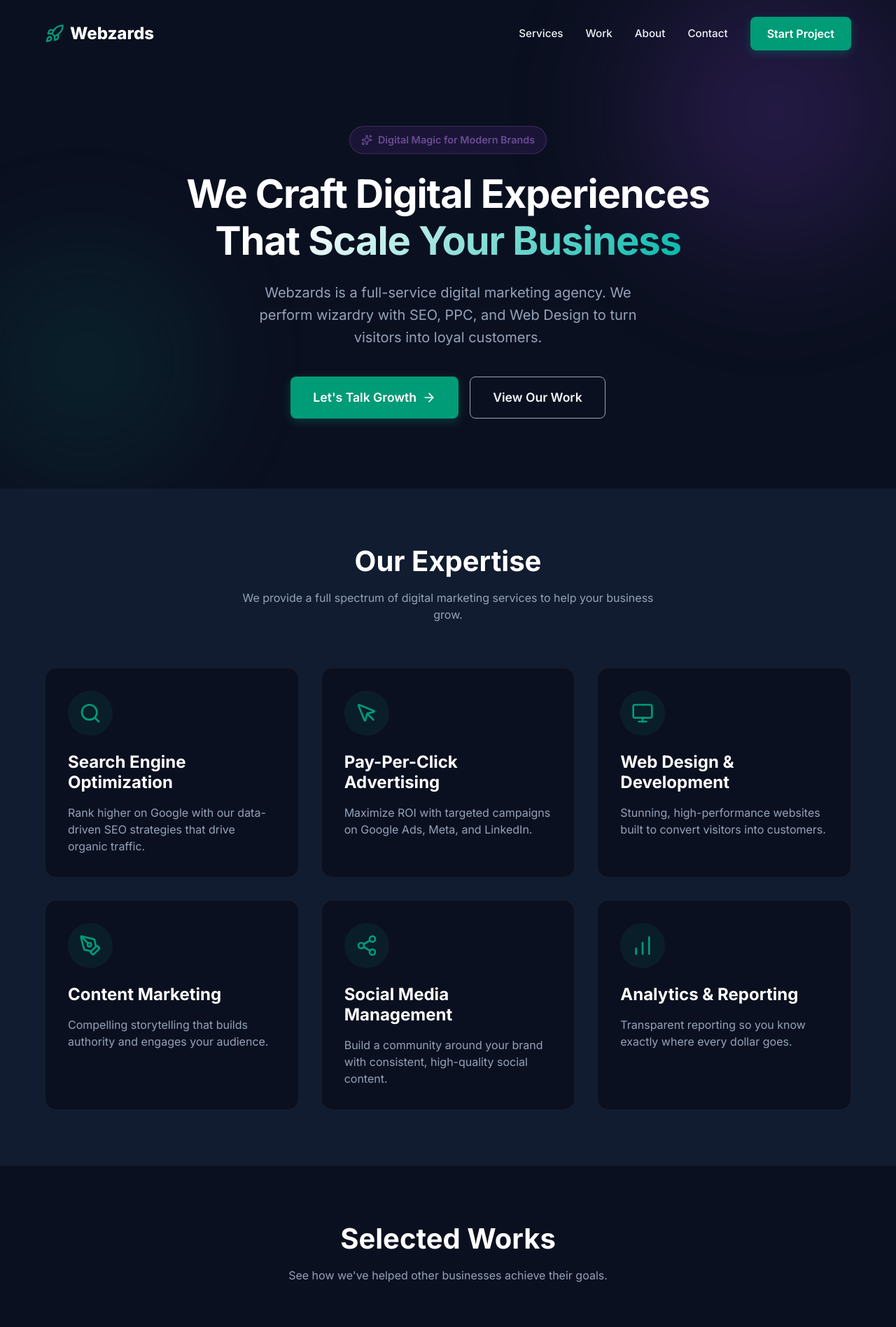
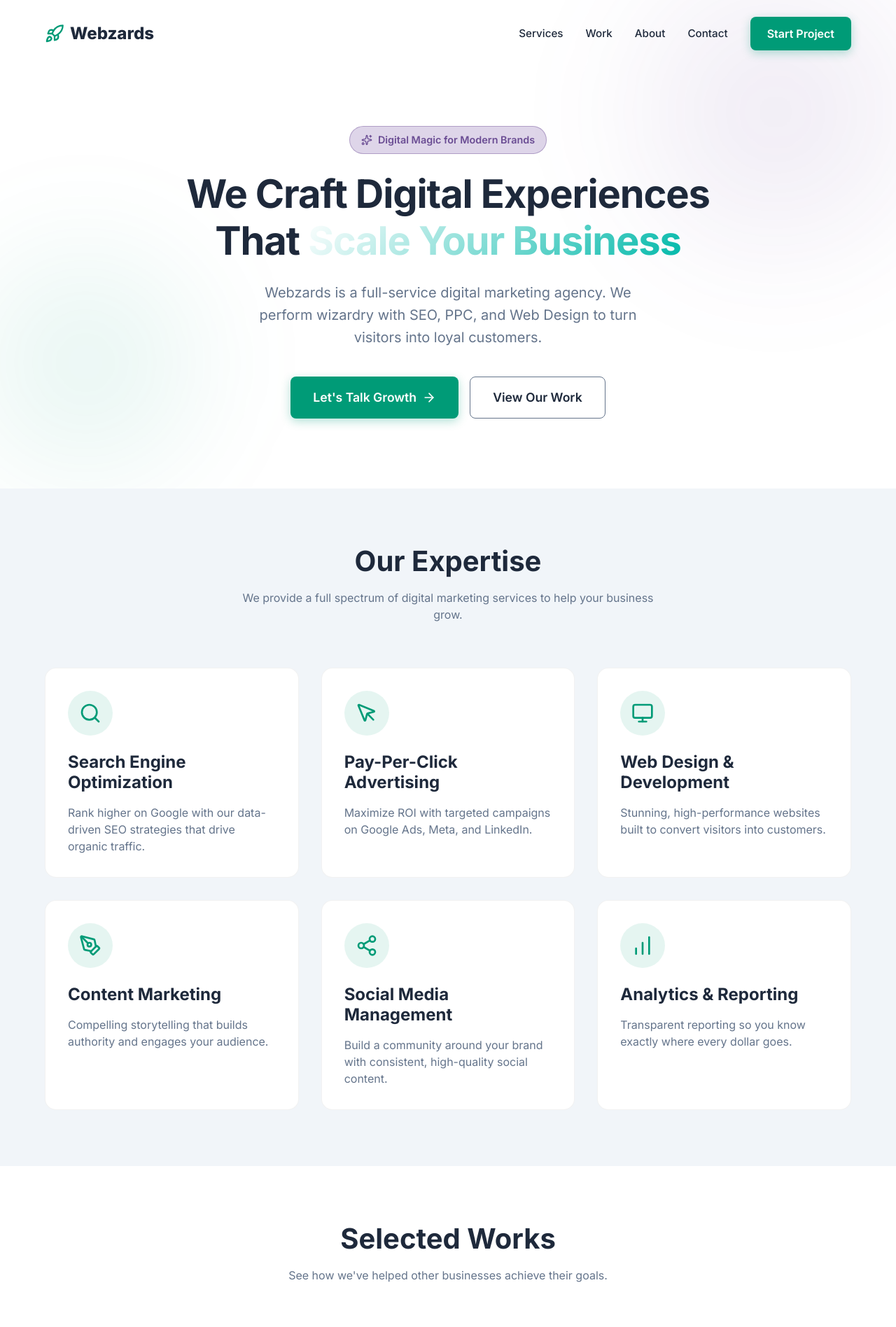
Before and after one commit to wbzard-dev/portfolio, a React (Vite) app: page / in a window 1280 px wide. Shown: the top 1896 px of the page at 70% size. Built offline with nearby package versions, Linux system fonts and the light colour scheme; grey boxes are pictures that could not be loaded.

Commit message:
color changes

```diff
--- a/src/components/About.jsx
+++ b/src/components/About.jsx
@@ -20,7 +20,7 @@ const About = () => {
                             alt="Team meeting"
                             style={{
                                 borderRadius: "var(--radius-lg)",
-                                boxShadow: "0 20px 40px rgba(0,0,0,0.3)",
+                                boxShadow: "0 20px 40px rgba(0,0,0,0.1)",
                             }}
                         />
                         <div
@@ -62,7 +62,7 @@ const About = () => {
                     <h2
                         style={{
                             fontSize: "2.5rem",
-                            color: "var(--color-white)",
+                            color: "var(--color-text)",
                         }}
                     >
                         We Are Digital Architects
@@ -98,7 +98,7 @@ const About = () => {
                                     style={{
                                         fontSize: "1.25rem",
                                         marginBottom: "0.5rem",
-                                        color: "var(--color-white)",
+                                        color: "var(--color-text)",
                                     }}
                                 >
                                     Mission
@@ -128,7 +128,7 @@ const About = () => {
                                     style={{
                                         fontSize: "1.25rem",
                                         marginBottom: "0.5rem",
-                                        color: "var(--color-white)",
+                                        color: "var(--color-text)",
                                     }}
                                 >
                                     Team
--- a/src/components/Header.jsx
+++ b/src/components/Header.jsx
@@ -29,11 +29,11 @@ const Header = () => {
                 right: 0,
                 zIndex: 1000,
                 backgroundColor: isScrolled
-                    ? "rgba(11, 16, 32, 0.95)"
+                    ? "rgba(255, 255, 255, 0.95)"
                     : "transparent",
                 backdropFilter: isScrolled ? "blur(10px)" : "none",
                 borderBottom: isScrolled
-                    ? "1px solid rgba(255, 255, 255, 0.1)"
+                    ? "1px solid rgba(0, 0, 0, 0.1)"
                     : "none",
                 transition: "all 0.3s ease",
                 padding: isScrolled ? "1rem 0" : "1.5rem 0",
@@ -55,7 +55,7 @@ const Header = () => {
                         gap: "0.5rem",
                         fontSize: "1.5rem",
                         fontWeight: "800",
-                        color: "var(--color-white)",
+                        color: "var(--color-text)",
                     }}
                 >
                     <Rocket className="text-accent" size={28} />
@@ -94,7 +94,7 @@ const Header = () => {
                 <button
                     className="mobile-toggle"
                     onClick={() => setIsMobileMenuOpen(!isMobileMenuOpen)}
-                    style={{ color: "var(--color-white)", display: "block" }}
+                    style={{ color: "var(--color-text)", display: "block" }}
                 >
                     {isMobileMenuOpen ? <X size={24} /> : <Menu size={24} />}
                 </button>
@@ -107,9 +107,9 @@ const Header = () => {
                             top: "100%",
                             left: 0,
                             right: 0,
-                            backgroundColor: "var(--color-primary)",
+                            backgroundColor: "var(--color-bg)",
                             padding: "2rem",
-                            borderBottom: "1px solid rgba(255,255,255,0.1)",
+                            borderBottom: "1px solid rgba(0,0,0,0.1)",
                             display: "flex",
                             flexDirection: "column",
                             gap: "1.5rem",
--- a/src/components/Hero.jsx
+++ b/src/components/Hero.jsx
@@ -21,7 +21,7 @@ const Hero = () => {
                     width: "600px",
                     height: "600px",
                     background:
-                        "radial-gradient(circle, rgba(91, 46, 145, 0.4) 0%, rgba(11, 16, 32, 0) 70%)",
+                        "radial-gradient(circle, rgba(91, 46, 145, 0.1) 0%, rgba(255, 255, 255, 0) 70%)",
                     borderRadius: "50%",
                     zIndex: -1,
                     filter: "blur(60px)",
@@ -35,7 +35,7 @@ const Hero = () => {
                     width: "500px",
                     height: "500px",
                     background:
-                        "radial-gradient(circle, rgba(0, 155, 119, 0.15) 0%, rgba(11, 16, 32, 0) 70%)",
+                        "radial-gradient(circle, rgba(0, 155, 119, 0.1) 0%, rgba(255, 255, 255, 0) 70%)",
                     borderRadius: "50%",
                     zIndex: -1,
                     filter: "blur(60px)",
@@ -74,7 +74,7 @@ const Hero = () => {
                             fontSize: "3.5rem",
                             marginBottom: "1.5rem",
                             letterSpacing: "-0.02em",
-                            color: "var(--color-white)",
+                            color: "var(--color-text)",
                         }}
                     >
                         We Craft Digital Experiences That{" "}
--- a/src/components/Portfolio.jsx
+++ b/src/components/Portfolio.jsx
@@ -30,7 +30,7 @@ const Portfolio = () => {
                     <h2
                         style={{
                             fontSize: "2.5rem",
-                            color: "var(--color-white)",
+                            color: "var(--color-text)",
                         }}
                     >
                         Selected Works
@@ -81,7 +81,7 @@ const Portfolio = () => {
                                     right: 0,
                                     padding: "2rem",
                                     background:
-                                        "linear-gradient(to top, rgba(11, 16, 32, 0.95), transparent)",
+                                        "linear-gradient(to top, rgba(0, 0, 0, 0.95), transparent)",
                                     transform: "translateY(20px)",
                                     opacity: 0.9,
                                     transition: "all 0.3s ease",
--- a/src/components/Services.jsx
+++ b/src/components/Services.jsx
@@ -58,7 +58,7 @@ const Services = () => {
                     <h2
                         style={{
                             fontSize: "2.5rem",
-                            color: "var(--color-white)",
+                            color: "var(--color-text)",
                         }}
                     >
                         Our Expertise
@@ -85,7 +85,7 @@ const Services = () => {
                                 backgroundColor: "var(--color-bg)",
                                 padding: "2rem",
                                 borderRadius: "var(--radius-lg)",
-                                border: "1px solid rgba(255, 255, 255, 0.05)",
+                                border: "1px solid rgba(0, 0, 0, 0.05)",
                                 transition:
                                     "transform 0.3s ease, box-shadow 0.3s ease",
                                 cursor: "default",
@@ -110,7 +110,7 @@ const Services = () => {
                                 style={{
                                     fontSize: "1.5rem",
                                     marginBottom: "1rem",
-                                    color: "var(--color-white)",
+                                    color: "var(--color-text)",
                                 }}
                             >
                                 {service.title}
--- a/src/components/Testimonials.jsx
+++ b/src/components/Testimonials.jsx
@@ -36,7 +36,7 @@ const Testimonials = () => {
                     <h2
                         style={{
                             fontSize: "2.5rem",
-                            color: "var(--color-white)",
+                            color: "var(--color-text)",
                         }}
                     >
                         Client Love
@@ -99,7 +99,7 @@ const Testimonials = () => {
                                     fontSize: "1.1rem",
                                     lineHeight: "1.6",
                                     marginBottom: "2rem",
-                                    color: "var(--color-text-light)",
+                                    color: "var(--color-text-muted)",
                                     fontStyle: "italic",
                                 }}
                             >
@@ -128,7 +128,7 @@ const Testimonials = () => {
                                         style={{
                                             margin: 0,
                                             fontSize: "1rem",
-                                            color: "var(--color-white)",
+                                            color: "var(--color-text)",
                                         }}
                                     >
                                         {testimonial.name}
--- a/src/index.css
+++ b/src/index.css
@@ -1,11 +1,11 @@
 @import url("https://fonts.googleapis.com/css2?family=Inter:wght@400;500;600;700;800&display=swap");
 
 :root {
-    /* Primary: Deep navy blue */
-    --color-primary: #0b1020;
-    --color-primary-light: #111c30;
+    /* Primary: Light Grey */
+    --color-primary: #f8fafc;
+    --color-primary-light: #f1f5f9;
 
-    /* Secondary: Rich blue-purple */
+    /* Secondary: Rich blue-purple (Keep or adjust for light mode, keeping for brand consistency) */
     --color-secondary: #5b2e91;
     --color-secondary-light: #6a4c93;
 
@@ -14,9 +14,9 @@
     --color-accent-light: #00b8a9;
 
     /* Neutrals */
-    --color-bg: #0b1020;
-    --color-text: #f0f4f8;
-    --color-text-muted: #94a3b8;
+    --color-bg: #ffffff;
+    --color-text: #1e293b;
+    --color-text-muted: #64748b;
     --color-white: #ffffff;
 
     /* Layout */
@@ -30,7 +30,7 @@
     line-height: 1.5;
     font-weight: 400;
 
-    color-scheme: dark;
+    color-scheme: light;
 }
 
 * {
@@ -99,6 +99,7 @@ p {
         var(--color-white) 0%,
         var(--color-accent-light) 100%
     );
+    background-clip: text;
     -webkit-background-clip: text;
     -webkit-text-fill-color: transparent;
 }
```
Also changed, not shown: src/components/Contact.jsx (+15 -15 lines), src/components/Footer.jsx (+9 -8 lines).
